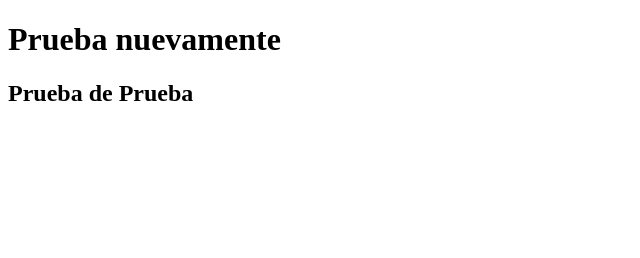
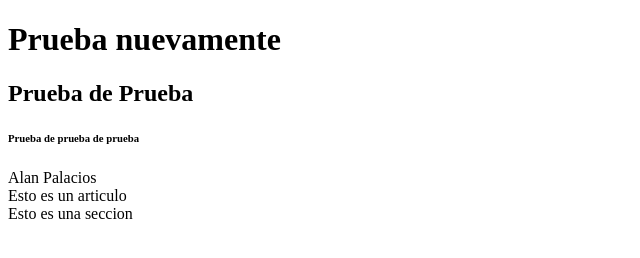
Before and after one commit to Alan-838/pruebita5ag4a4a9h4a1, a plain HTML site: page index.html in a window 1280 px wide. Shown: the whole page, without its empty margins (0-640 px from the left). Drawn offline with Linux system fonts and the light colour scheme.

Commit message:
Prueba1 en Vercel

```diff
--- a/index.html
+++ b/index.html
@@ -12,5 +12,20 @@
     <h2>
         Prueba de Prueba
     </h2>
+    <h6>
+        Prueba de prueba de prueba
+    </h6>
+    <span>
+        Alan
+    </span>
+    <span>
+        Palacios
+    </span>
+    <article>
+        Esto es un articulo
+    </article>
+    <section>
+        Esto es una seccion
+    </section>
 </body>
 </html>
```
